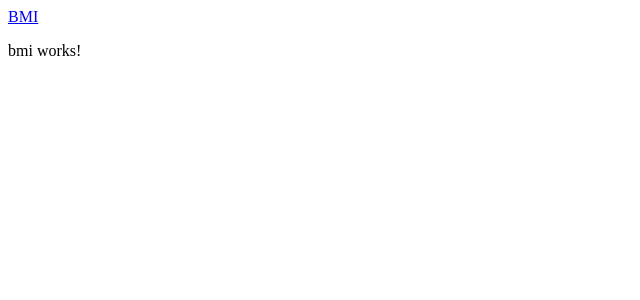
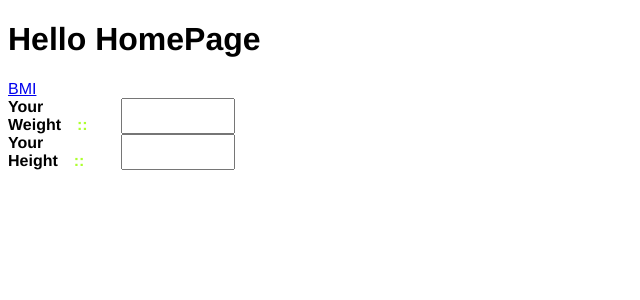
Before and after one commit to keemdedone/My-HomePage, an Angular app: page /bmi in a window 1280 px wide. Shown: the top 300 px of the page, without its empty margins (0-640 px from the left). Built offline with nearby package versions, Linux system fonts and the light colour scheme.

Commit message:
add component

```diff
--- a/src/app/app.component.html
+++ b/src/app/app.component.html
@@ -1,4 +1,5 @@
 <div>
+  <h1>Hello HomePage</h1>
   <a routerLink="./bmi" routerLinkActive="st-active">BMI</a>
   <router-outlet></router-outlet>
 </div>
--- a/src/app/bmi/bmi.component.html
+++ b/src/app/bmi/bmi.component.html
@@ -1 +1,6 @@
-<p>bmi works!</p>
+<ng-container>
+  <div class="bmi-info">
+    <b>Your Weight</b><input type="number"><br>
+    <b>Your Height</b><input type="number"><br>
+  </div>
+</ng-container>
--- a/src/app/bmi/bmi.component.scss
+++ b/src/app/bmi/bmi.component.scss
@@ -0,0 +1,12 @@
+.bmi-info{
+  display: grid;
+  justify-content: left;
+  grid-template-columns: 3cm 3cm 5cm;
+
+  &>b::after{
+    content: "::";
+    color: greenyellow;
+    margin-left: 1em;
+  }
+
+}
--- a/src/styles.scss
+++ b/src/styles.scss
@@ -1 +1,11 @@
 /* You can add global styles to this file, and also import other style files */
+
+html{
+  font-family: 'Franklin Gothic Medium', 'Arial Narrow', Arial, sans-serif;
+}
+
+input[type="number"]{
+  font-family: monospace;
+  font-size: 1.25em;
+  text-align: right;
+}
```
